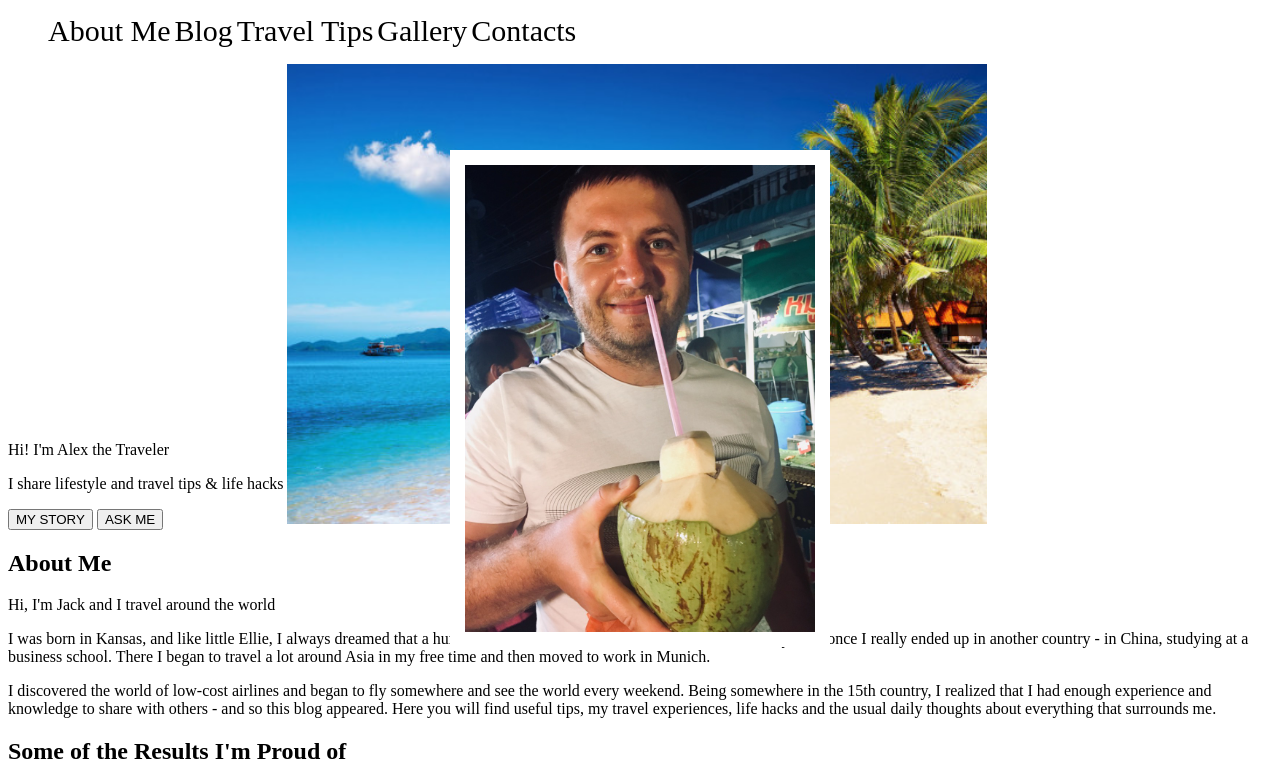
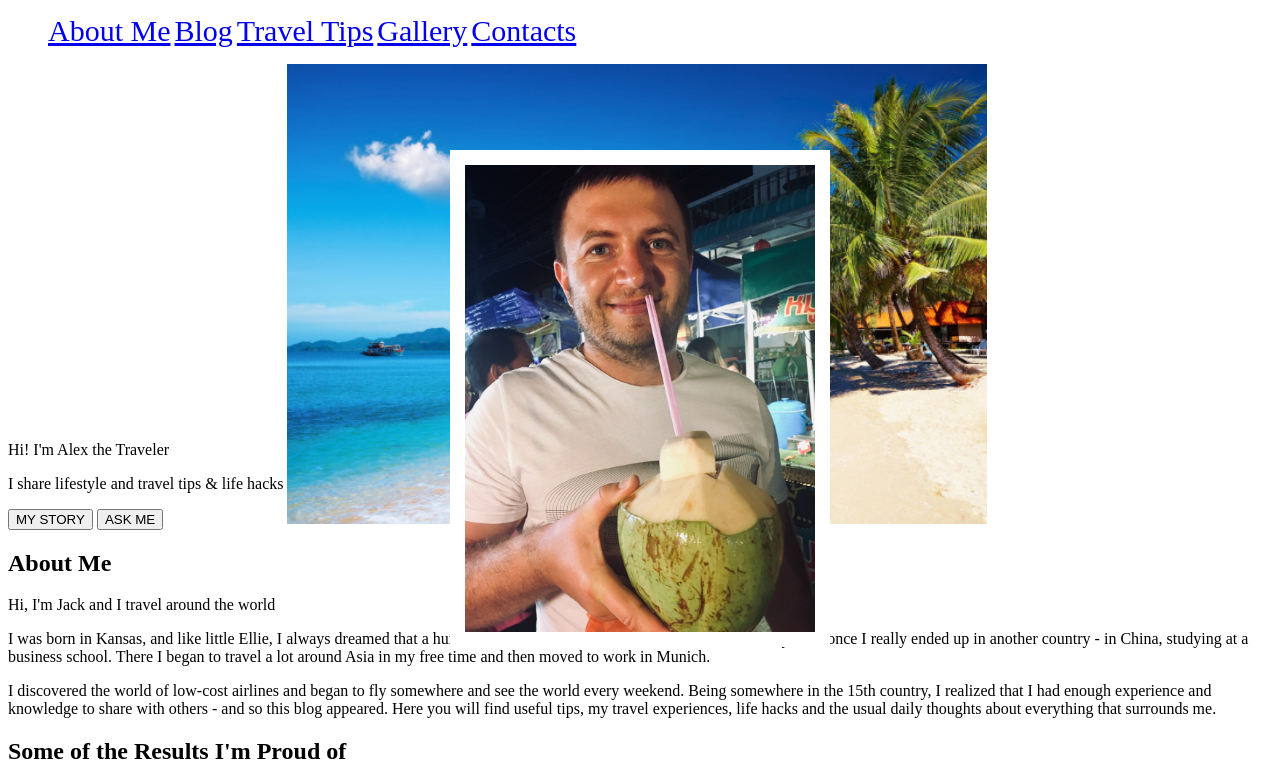
Before and after one commit to Har4enkoO/530-project, a plain HTML site: page index.html in a window 1280 px wide. Shown: the top 782 px of the page. Drawn offline with Linux system fonts and the light colour scheme.

Commit message:
added links to parts of page

```diff
--- a/index.html
+++ b/index.html
@@ -11,11 +11,11 @@
       <div class="logo"></i></div>
       <nav>
         <ul>
-          <li>About Me</li>
-          <li>Blog</li>
-          <li>Travel Tips</li>
-          <li>Gallery</li>
-          <li>Contacts</li>
+          <li><a href="#aboutMe">About Me</a></li>
+          <li><a href="#blog">Blog</a></li>
+          <li><a href="#tips">Travel Tips</a></li>
+          <li><a href="#gallery">Gallery</a></li>
+          <li><a href="#contactWithMe">Contacts</a></li>
         </ul>
       </nav>
       <div class="intro">
@@ -32,7 +32,7 @@
       </div>
     </header>
     <main>
-      <article class="aboutMe">
+      <article class="aboutMe" id="aboutMe">
         <section class="introdaction">
           <h2>About Me</h2>
           <p>Hi, I'm Jack and I travel around the world</p>
@@ -78,7 +78,7 @@
           </div>
         </section>
       </article>
-      <article class="blog">
+      <article class="blog" id="blog">
         <section class="stories">
           <h2>Latest Stories</h2>
           <div class="line"></div>
@@ -110,7 +110,7 @@
           <p>Oleksandr Kharchenko</p>
         </section>
       </article>
-      <article class="tips">
+      <article class="tips" id="tips">
         <section class="stories">
           <h2>Useful Tips for Independent Tourists</h2>
           <div class="line"></div>
@@ -126,7 +126,7 @@
           <a href="">YouTybe</a>
         </section>
       </article>
-      <article class="gallery">
+      <article class="gallery" id="gallery">
         <h3>Gallery</h3>
         <section class="Asia">
           <h4>Asia</h4>
@@ -147,7 +147,7 @@
           <img src="" alt="" />
         </section>
       </article>
-      <article class="contactWithMe">
+      <article class="contactWithMe" id="contactWithMe">
         <section class="askMe">
           <h3>Ask Me Anything!</h3>
           <p>
```
